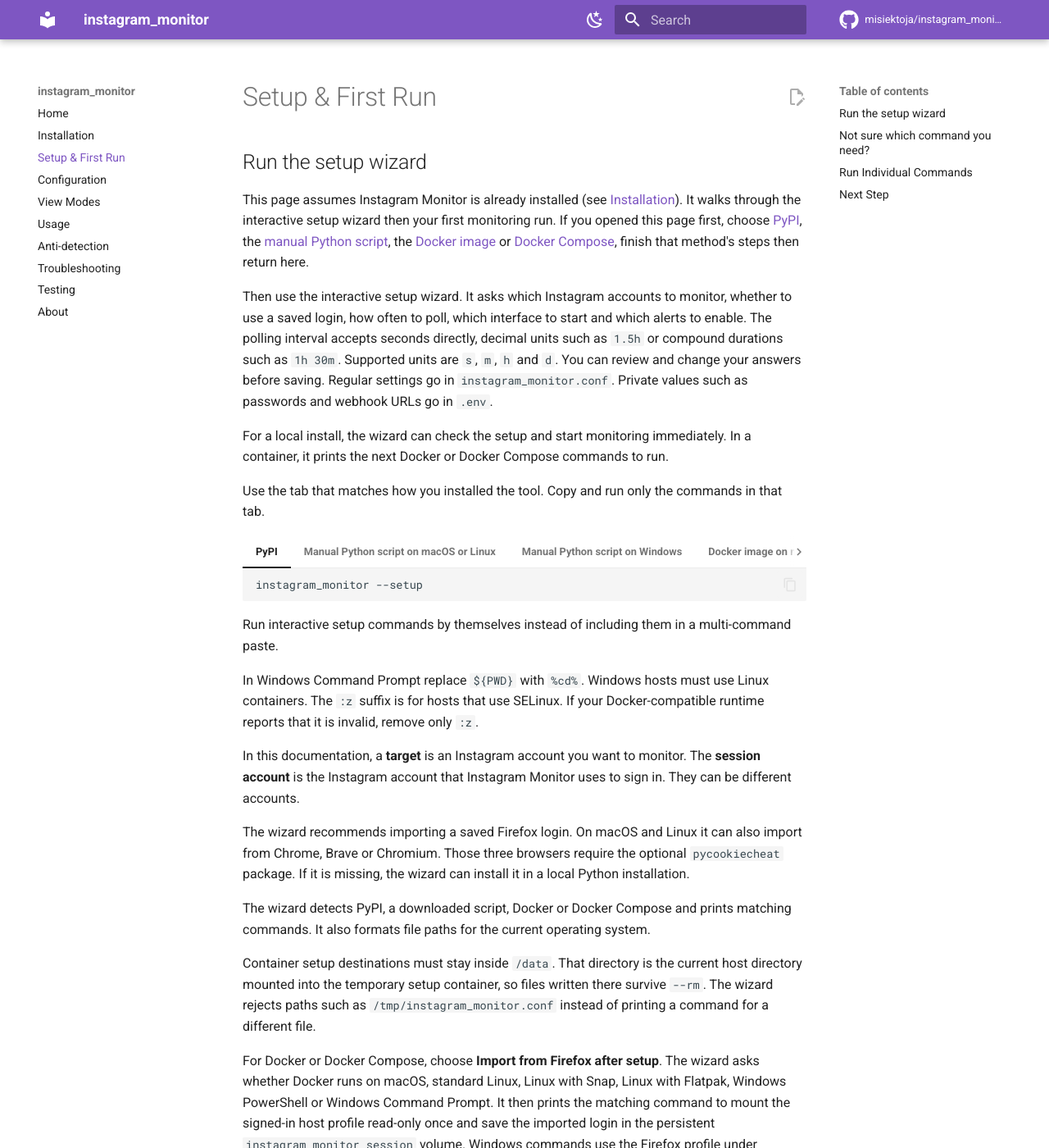
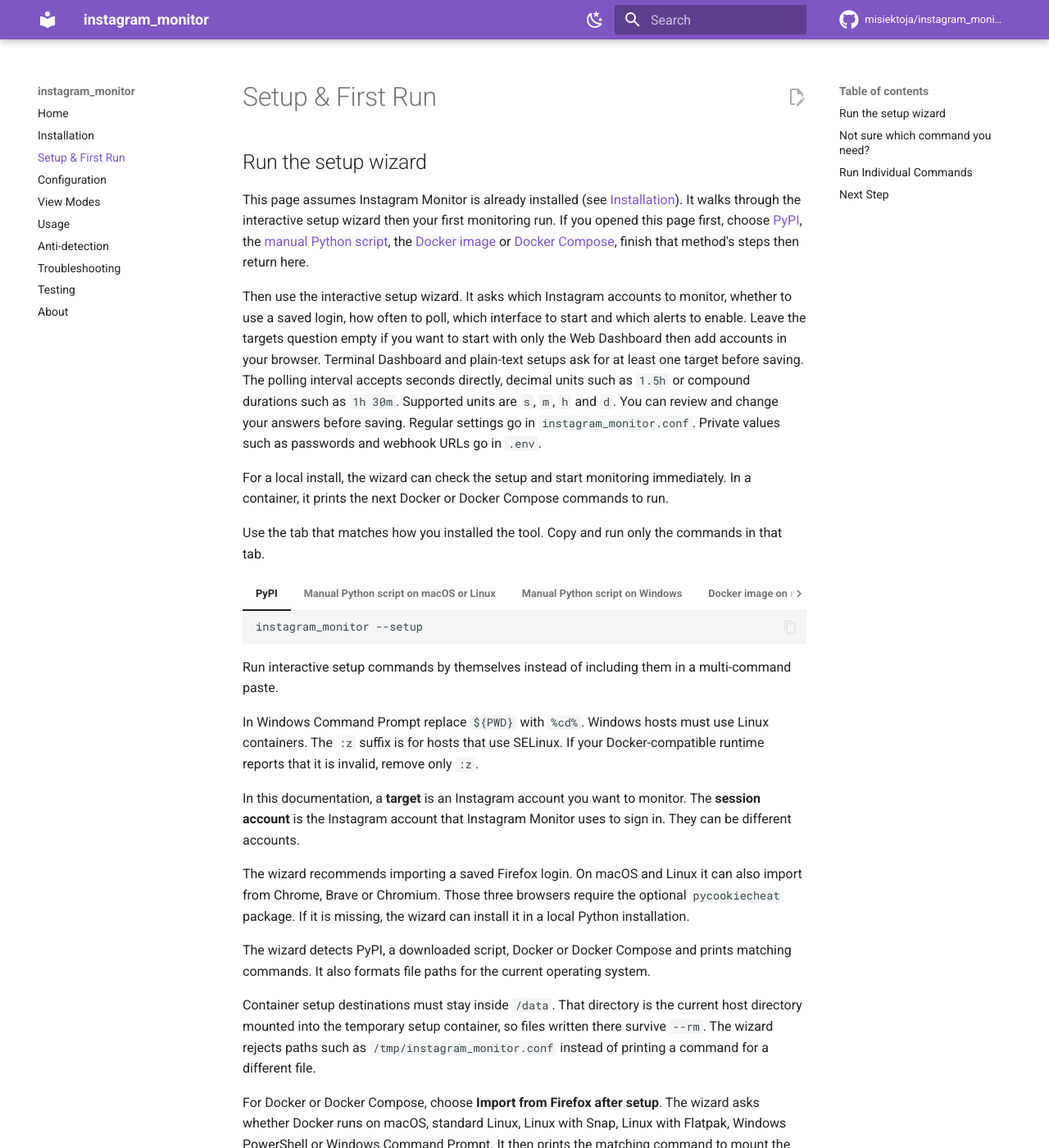
Before and after one commit to misiektoja/instagram_monitor, an MkDocs documentation site: the page built from docs/setup-and-first-run.md, in a window 1280 px wide and 1400 px high. Shown: the whole window at 82% size. Built offline with MkDocs 1.6.1 and Material for MkDocs 9.7.7, drawn with Linux system fonts in a browser that asks for light colours; comment, search, counter and statistics services are not loaded; some of the changed text lies outside the part shown.

Commit message:
docs(setup): document target-free dashboard setup

```diff
--- a/docs/setup-and-first-run.md
+++ b/docs/setup-and-first-run.md
@@ -5,7 +5,7 @@
 
 This page assumes Instagram Monitor is already installed (see [Installation](installation.md)). It walks through the interactive setup wizard then your first monitoring run. If you opened this page first, choose [PyPI](installation.md#install-from-pypi), the [manual Python script](installation.md#manual-python-based-installation), the [Docker image](installation.md#install-from-docker-hub) or [Docker Compose](installation.md#docker-compose), finish that method's steps then return here.
 
-Then use the interactive setup wizard. It asks which Instagram accounts to monitor, whether to use a saved login, how often to poll, which interface to start and which alerts to enable. The polling interval accepts seconds directly, decimal units such as `1.5h` or compound durations such as `1h 30m`. Supported units are `s`, `m`, `h` and `d`. You can review and change your answers before saving. Regular settings go in `instagram_monitor.conf`. Private values such as passwords and webhook URLs go in `.env`.
+Then use the interactive setup wizard. It asks which Instagram accounts to monitor, whether to use a saved login, how often to poll, which interface to start and which alerts to enable. Leave the targets question empty if you want to start with only the Web Dashboard then add accounts in your browser. Terminal Dashboard and plain-text setups ask for at least one target before saving. The polling interval accepts seconds directly, decimal units such as `1.5h` or compound durations such as `1h 30m`. Supported units are `s`, `m`, `h` and `d`. You can review and change your answers before saving. Regular settings go in `instagram_monitor.conf`. Private values such as passwords and webhook URLs go in `.env`.
 
 For a local install, the wizard can check the setup and start monitoring immediately. In a container, it prints the next Docker or Docker Compose commands to run.
 
@@ -74,7 +74,7 @@
 
 Firefox import works in every local installation without an extra package. Chrome, Brave and Chromium import works on macOS and Linux with the optional browser dependency. Container setup uses Firefox because Chromium cookie decryption needs a password service from the host that is not available inside the container. See [Session Login Using Browser Cookies](configuration.md#option-3-session-login-using-browser-cookies-recommended).
 
-If no targets or Web Dashboard setting have been saved, running the tool with no arguments opens the wizard in an interactive terminal. If `TARGET_USERNAMES` contains saved targets, the same command starts monitoring them. If only the Web Dashboard is enabled, it starts an empty browser control panel where you can add targets.
+If no targets or Web Dashboard setting have been saved, running the tool with no arguments opens the wizard in an interactive terminal. Leave its targets question empty then select **Web dashboard** to save an empty browser control panel. If `TARGET_USERNAMES` contains saved targets, the same command starts monitoring them. If only the Web Dashboard is enabled, it starts an empty browser control panel where you can add targets.
 
 <a id="not-sure-which-mode-you-want"></a>
 ## Not sure which command you need?
```
